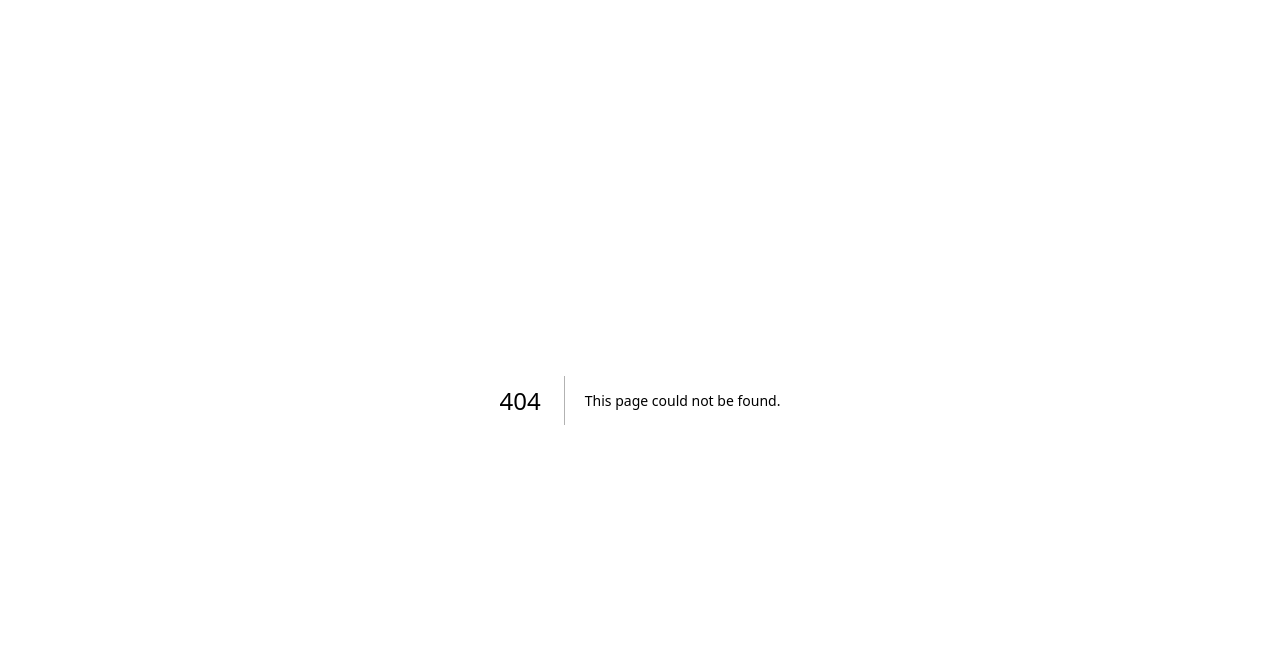
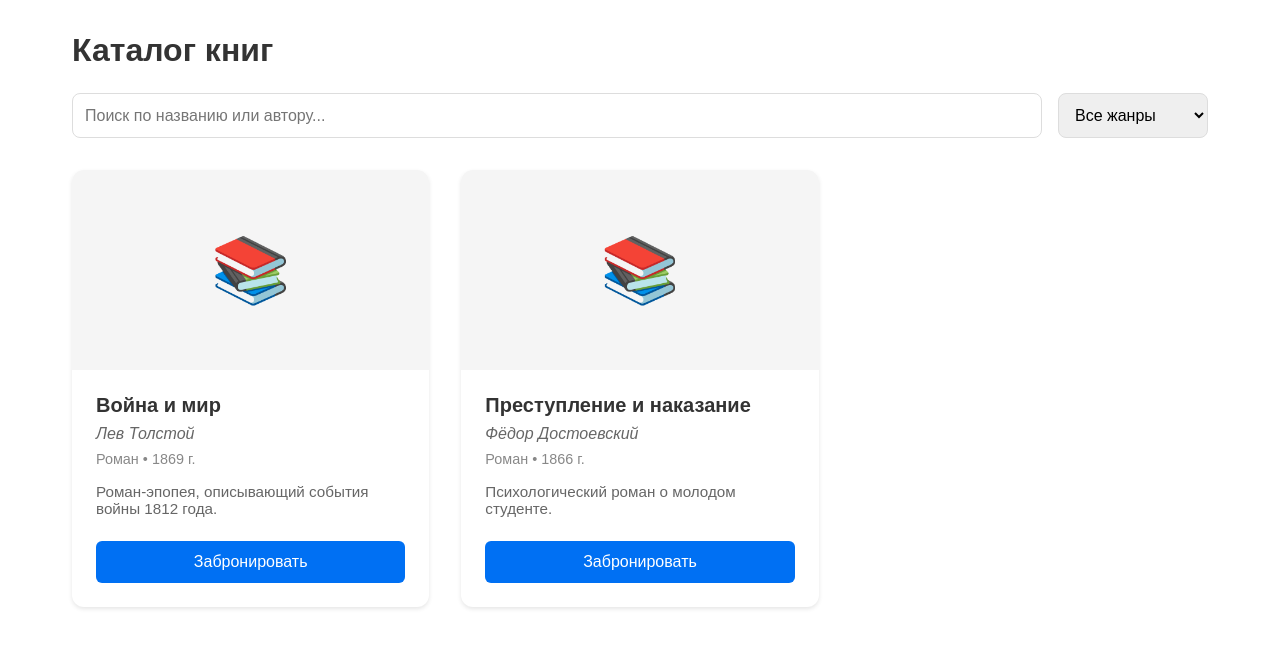
Before and after one commit to Verzaut/library_spo, a Next.js app: page /catalog in a window 1280 px wide. Before the commit this address had no page. Shown: the top 648 px of the page. Built offline with nearby package versions, Linux system fonts and the light colour scheme.

Commit message:
Основная страница библиотеки

```diff
--- /dev/null
+++ b/src/app/catalog/catalog.module.css
@@ -0,0 +1,153 @@
+.container {
+  padding: 2rem;
+  max-width: 1200px;
+  margin: 0 auto;
+}
+
+.header {
+  margin-bottom: 2rem;
+}
+
+.header h1 {
+  font-size: 2rem;
+  color: #333;
+  margin-bottom: 1.5rem;
+}
+
+.filters {
+  display: flex;
+  gap: 1rem;
+  margin-bottom: 2rem;
+}
+
+.searchInput {
+  flex: 1;
+  padding: 0.75rem;
+  border: 1px solid #ddd;
+  border-radius: 8px;
+  font-size: 1rem;
+}
+
+.genreSelect {
+  padding: 0.75rem;
+  border: 1px solid #ddd;
+  border-radius: 8px;
+  font-size: 1rem;
+  min-width: 150px;
+}
+
+.booksGrid {
+  display: grid;
+  grid-template-columns: repeat(auto-fill, minmax(300px, 1fr));
+  gap: 2rem;
+}
+
+.bookCard {
+  background: white;
+  border-radius: 12px;
+  overflow: hidden;
+  box-shadow: 0 2px 4px rgba(0, 0, 0, 0.1);
+  transition: transform 0.2s, box-shadow 0.2s;
+  display: flex;
+  flex-direction: column;
+}
+
+.bookCard:hover {
+  transform: translateY(-4px);
+  box-shadow: 0 4px 8px rgba(0, 0, 0, 0.15);
+}
+
+.bookCover {
+  height: 200px;
+  background: #f5f5f5;
+  display: flex;
+  align-items: center;
+  justify-content: center;
+}
+
+.coverPlaceholder {
+  font-size: 4rem;
+  color: #666;
+}
+
+.bookInfo {
+  padding: 1.5rem;
+  flex: 1;
+  display: flex;
+  flex-direction: column;
+}
+
+.bookTitle {
+  font-size: 1.25rem;
+  color: #333;
+  margin: 0 0 0.5rem 0;
+}
+
+.bookAuthor {
+  color: #666;
+  margin: 0 0 0.5rem 0;
+  font-style: italic;
+}
+
+.bookDetails {
+  color: #888;
+  font-size: 0.9rem;
+  margin: 0 0 1rem 0;
+}
+
+.bookDescription {
+  color: #666;
+  font-size: 0.95rem;
+  margin: 0 0 1.5rem 0;
+  flex: 1;
+}
+
+.bookingButton {
+  background-color: #0070f3;
+  color: white;
+  border: none;
+  border-radius: 6px;
+  padding: 0.75rem;
+  font-size: 1rem;
+  cursor: pointer;
+  transition: background-color 0.2s;
+}
+
+.bookingButton:hover:not(:disabled) {
+  background-color: #0060df;
+}
+
+.bookingButton:disabled {
+  background-color: #ccc;
+  cursor: not-allowed;
+}
+
+.booked {
+  background-color: #ccc;
+}
+
+.noResults {
+  text-align: center;
+  padding: 3rem;
+  color: #666;
+  font-size: 1.1rem;
+}
+
+/* Responsive styles */
+@media (max-width: 768px) {
+  .container {
+    padding: 1rem;
+  }
+
+  .filters {
+    flex-direction: column;
+  }
+
+  .booksGrid {
+    grid-template-columns: 1fr;
+  }
+
+  .bookCard {
+    max-width: 100%;
+  }
+}
--- /dev/null
+++ b/src/app/catalog/page.tsx
@@ -0,0 +1,129 @@
+'use client';
+
+import { useState } from 'react';
+import styles from './catalog.module.css';
+
+// Типы данных
+type Book = {
+  id: string;
+  title: string;
+  author: string;
+  year: number;
+  genre: string;
+  available: boolean;
+  coverUrl: string;
+  description: string;
+};
+
+// Временные данные для демонстрации
+const mockBooks: Book[] = [
+  {
+    id: '1',
+    title: 'Война и мир',
+    author: 'Лев Толстой',
+    year: 1869,
+    genre: 'Роман',
+    available: true,
+    coverUrl: '/book-covers/war-and-peace.jpg',
+    description: 'Роман-эпопея, описывающий события войны 1812 года.'
+  },
+  {
+    id: '2',
+    title: 'Преступление и наказание',
+    author: 'Фёдор Достоевский',
+    year: 1866,
+    genre: 'Роман',
+    available: true,
+    coverUrl: '/book-covers/crime-and-punishment.jpg',
+    description: 'Психологический роман о молодом студенте.'
+  },
+  // Добавьте больше книг по необходимости
+];
+
+export default function Catalog() {
+  const [books, setBooks] = useState<Book[]>(mockBooks);
+  const [searchTerm, setSearchTerm] = useState('');
+  const [selectedGenre, setSelectedGenre] = useState('all');
+
+  // Получаем уникальные жанры из списка книг
+  const genres = ['all', ...new Set(books.map(book => book.genre))];
+
+  // Фильтрация книг
+  const filteredBooks = books.filter(book => {
+    const matchesSearch = book.title.toLowerCase().includes(searchTerm.toLowerCase()) ||
+                         book.author.toLowerCase().includes(searchTerm.toLowerCase());
+    const matchesGenre = selectedGenre === 'all' || book.genre === selectedGenre;
+    return matchesSearch && matchesGenre;
+  });
+
+  // Обработчик бронирования
+  const handleBooking = (bookId: string) => {
+    setBooks(books.map(book =>
+      book.id === bookId ? { ...book, available: false } : book
+    ));
+    // Здесь будет логика отправки запроса на сервер
+    alert('Книга забронирована!');
+  };
+
+  return (
+    <div className={styles.container}>
+      <header className={styles.header}>
+        <h1>Каталог книг</h1>
+        <div className={styles.filters}>
+          <input
+            type="text"
+            placeholder="Поиск по названию или автору..."
+            value={searchTerm}
+            onChange={(e) => setSearchTerm(e.target.value)}
+            className={styles.searchInput}
+          />
+          <select
+            value={selectedGenre}
+            onChange={(e) => setSelectedGenre(e.target.value)}
+            className={styles.genreSelect}
+          >
+            {genres.map(genre => (
+              <option key={genre} value={genre}>
+                {genre === 'all' ? 'Все жанры' : genre}
+              </option>
+            ))}
+          </select>
+        </div>
+      </header>
+
+      <main className={styles.main}>
+        <div className={styles.booksGrid}>
+          {filteredBooks.map(book => (
+            <div key={book.id} className={styles.bookCard}>
+              <div className={styles.bookCover}>
+                {/* Заглушка для обложки книги */}
+                <div className={styles.coverPlaceholder}>📚</div>
+              </div>
+              <div className={styles.bookInfo}>
+                <h3 className={styles.bookTitle}>{book.title}</h3>
+                <p className={styles.bookAuthor}>{book.author}</p>
+                <p className={styles.bookDetails}>
+                  {book.genre} • {book.year} г.
+                </p>
+                <p className={styles.bookDescription}>{book.description}</p>
+                <button
+                  className={`${styles.bookingButton} ${!book.available ? styles.booked : ''}`}
+                  onClick={() => handleBooking(book.id)}
+                  disabled={!book.available}
+                >
+                  {book.available ? 'Забронировать' : 'Забронировано'}
+                </button>
+              </div>
+            </div>
+          ))}
+        </div>
+      </main>
+
+      {filteredBooks.length === 0 && (
+        <div className={styles.noResults}>
+          <p>Книги не найдены</p>
+        </div>
+      )}
+    </div>
+  );
+}
```
Also changed, not shown: src/app/login/page.tsx (line endings or trailing spaces).
